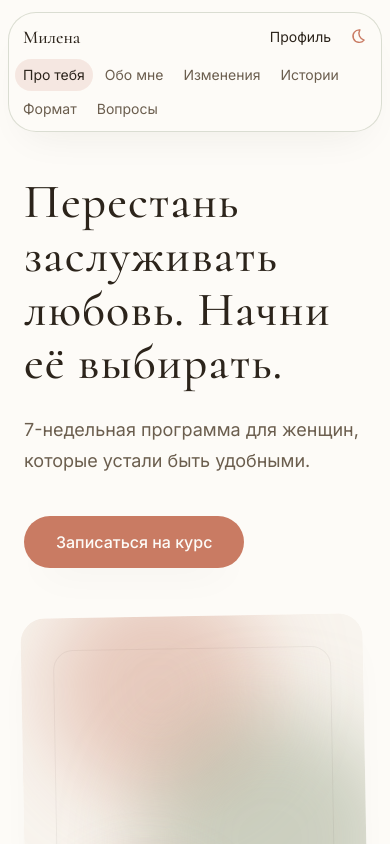
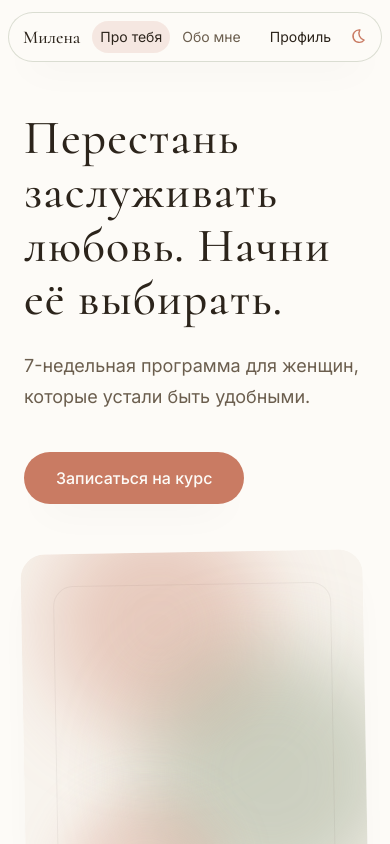
Before and after one commit to vlx0/prosto, a Next.js app: page / in a window 390 px wide. Shown: the top 844 px of the page. Built offline with nearby package versions, Linux system fonts and the light colour scheme.

Commit message:
Keep the menu on one line.
Co-authored-by: Cursor <cursoragent@cursor.com>

```diff
--- a/components/Hotbar.tsx
+++ b/components/Hotbar.tsx
@@ -36,7 +36,7 @@ export function Hotbar() {
     <header className="fixed inset-x-0 top-0 z-40 px-2 pt-3 sm:px-3 md:px-6">
       <nav
         aria-label={content.nav.label}
-        className="mx-auto grid w-full max-w-6xl grid-cols-[minmax(0,1fr)_auto] items-center gap-x-1 gap-y-1 rounded-[28px] border border-sage/30 bg-paper/85 px-1.5 py-1.5 shadow-soft backdrop-blur-md sm:px-2 lg:grid-cols-[auto_minmax(0,1fr)_auto] lg:gap-2 lg:rounded-full"
+        className="mx-auto grid w-full max-w-6xl grid-cols-[auto_minmax(0,1fr)_auto] items-center gap-1 rounded-full border border-sage/30 bg-paper/85 px-1.5 py-1.5 shadow-soft backdrop-blur-md sm:gap-2 sm:px-2"
       >
         <a
           href={sitePath("/#start")}
@@ -44,7 +44,7 @@ export function Hotbar() {
         >
           {content.nav.brand}
         </a>
-        <div className="nav-scroll col-span-2 row-start-2 flex min-w-0 flex-wrap items-center gap-x-1 gap-y-0.5 lg:col-span-1 lg:col-start-2 lg:row-start-1 lg:flex-nowrap lg:overflow-x-auto">
+        <div className="nav-scroll flex min-w-0 flex-nowrap items-center gap-1 overflow-x-auto">
           {content.nav.items.map((item) => {
             const href = item.href.startsWith("#")
               ? sitePath(`/${item.href}`)
@@ -69,7 +69,7 @@ export function Hotbar() {
             );
           })}
         </div>
-        <div className="col-start-2 row-start-1 flex items-center lg:col-start-3">
+        <div className="flex items-center">
           <a
             href={sitePath(`/${content.nav.profile.href}`)}
             className="shrink-0 whitespace-nowrap rounded-full px-2 py-1.5 text-sm text-ink focus-visible:outline focus-visible:outline-2 focus-visible:outline-offset-2 focus-visible:outline-accent sm:px-3"
--- a/components/sections/Author.tsx
+++ b/components/sections/Author.tsx
@@ -5,7 +5,7 @@ import { content } from "@/content";
 
 export function Author() {
   return (
-    <section id="author" className="scroll-mt-44 lg:scroll-mt-28 py-16 md:py-24 lg:py-36">
+    <section id="author" className="scroll-mt-28 py-16 md:py-24 lg:py-36">
       <Container>
         <div className="grid items-center gap-12 lg:grid-cols-12">
           <FadeIn className="flex justify-center lg:col-span-5">
--- a/components/sections/Faq.tsx
+++ b/components/sections/Faq.tsx
@@ -4,7 +4,7 @@ import { content } from "@/content";
 
 export function Faq() {
   return (
-    <section id="faq" className="scroll-mt-44 lg:scroll-mt-28 py-16 md:py-24 lg:py-36">
+    <section id="faq" className="scroll-mt-28 py-16 md:py-24 lg:py-36">
       <Container>
         <FadeIn>
           <h2 className="font-serif text-4xl leading-[1.15] tracking-wide text-ink md:text-5xl">
--- a/components/sections/Format.tsx
+++ b/components/sections/Format.tsx
@@ -4,7 +4,7 @@ import { content } from "@/content";
 
 export function Format() {
   return (
-    <section id="format" className="scroll-mt-44 lg:scroll-mt-28 py-16 md:py-24 lg:py-36">
+    <section id="format" className="scroll-mt-28 py-16 md:py-24 lg:py-36">
       <Container>
         <FadeIn>
           <h2 className="font-serif text-4xl leading-[1.15] tracking-wide text-ink md:text-5xl">
--- a/components/sections/Hero.tsx
+++ b/components/sections/Hero.tsx
@@ -8,7 +8,7 @@ export function Hero() {
   return (
     <section
       id="start"
-      className="relative scroll-mt-44 px-0 pt-44 pb-16 md:pb-24 lg:scroll-mt-28 lg:pt-40 lg:pb-28"
+      className="relative scroll-mt-28 px-0 pt-28 pb-16 md:pt-36 md:pb-24 lg:pt-40 lg:pb-28"
     >
       <Container>
         <div className="grid items-center gap-12 lg:grid-cols-12 lg:gap-8">
--- a/components/sections/Outcomes.tsx
+++ b/components/sections/Outcomes.tsx
@@ -4,7 +4,7 @@ import { content } from "@/content";
 
 export function Outcomes() {
   return (
-    <section id="outcomes" className="scroll-mt-44 lg:scroll-mt-28 py-16 md:py-24 lg:py-36">
+    <section id="outcomes" className="scroll-mt-28 py-16 md:py-24 lg:py-36">
       <Container>
         <FadeIn>
           <h2 className="font-serif text-4xl leading-[1.15] tracking-wide text-ink md:text-5xl">
--- a/components/sections/Recognition.tsx
+++ b/components/sections/Recognition.tsx
@@ -9,7 +9,7 @@ export function Recognition() {
   return (
     <section
       id="recognition"
-      className="scroll-mt-44 lg:scroll-mt-28 py-16 md:py-24 lg:py-36"
+      className="scroll-mt-28 py-16 md:py-24 lg:py-36"
     >
       <Container>
         <FadeIn>
--- a/components/sections/Testimonials.tsx
+++ b/components/sections/Testimonials.tsx
@@ -6,7 +6,7 @@ const tilts = ["-rotate-[0.6deg]", "rotate-[0.8deg]", "-rotate-[0.4deg]"];
 
 export function Testimonials() {
   return (
-    <section id="stories" className="scroll-mt-44 lg:scroll-mt-28 py-16 md:py-24 lg:py-36">
+    <section id="stories" className="scroll-mt-28 py-16 md:py-24 lg:py-36">
       <Container>
         <FadeIn>
           <h2 className="font-serif text-4xl leading-[1.15] tracking-wide text-ink md:text-5xl">
--- a/content.ts
+++ b/content.ts
@@ -15,10 +15,6 @@ export const content = {
     items: [
       { href: "#recognition", label: "Про тебя" },
       { href: "#author", label: "Обо мне" },
-      { href: "#outcomes", label: "Изменения" },
-      { href: "#stories", label: "Истории" },
-      { href: "#format", label: "Формат" },
-      { href: "#faq", label: "Вопросы" },
     ],
   },
 
```
